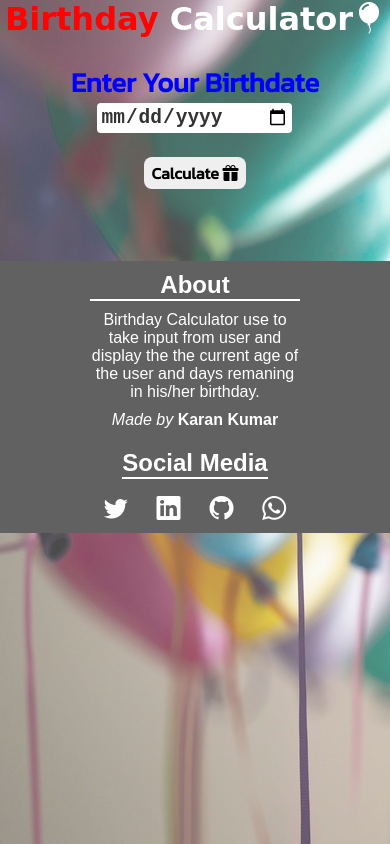
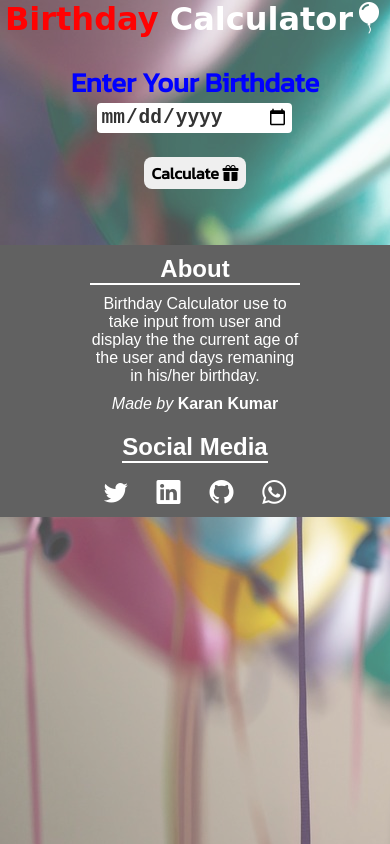
Before and after one commit to KaranKumar05/Birthday_Calculator, a plain HTML site: page index.html in a window 390 px wide. Drawn offline with nearby package versions, Linux system fonts and the light colour scheme; a web font is replaced by a local one.

Commit message:
footer testing height updated

```diff
--- a/css/styles.css
+++ b/css/styles.css
@@ -138,6 +138,9 @@ footer a {
   }
 }
 @media (max-width: 787px) {
+    body{
+        height: 100%;
+    }
   .container > h1 {
     font-size: 2.5em;
     color: white;
@@ -169,6 +172,9 @@ footer a {
   }
 }
 @media (max-width: 596px) {
+    body{
+        height: 100%;
+    }
   #results {
     font-size: 1.2em;
   }
@@ -180,6 +186,9 @@ footer a {
   }
 }
 @media (max-width: 485px) {
+    body{
+        height: 100%;
+    }
   .container > h1 {
     font-size: 2em;
   }
@@ -191,6 +200,6 @@ footer a {
     font-size: 0.9em;
   }
   footer {
-    margin-top: 3em;
+    margin-top: 2em;
   }
 }
```
